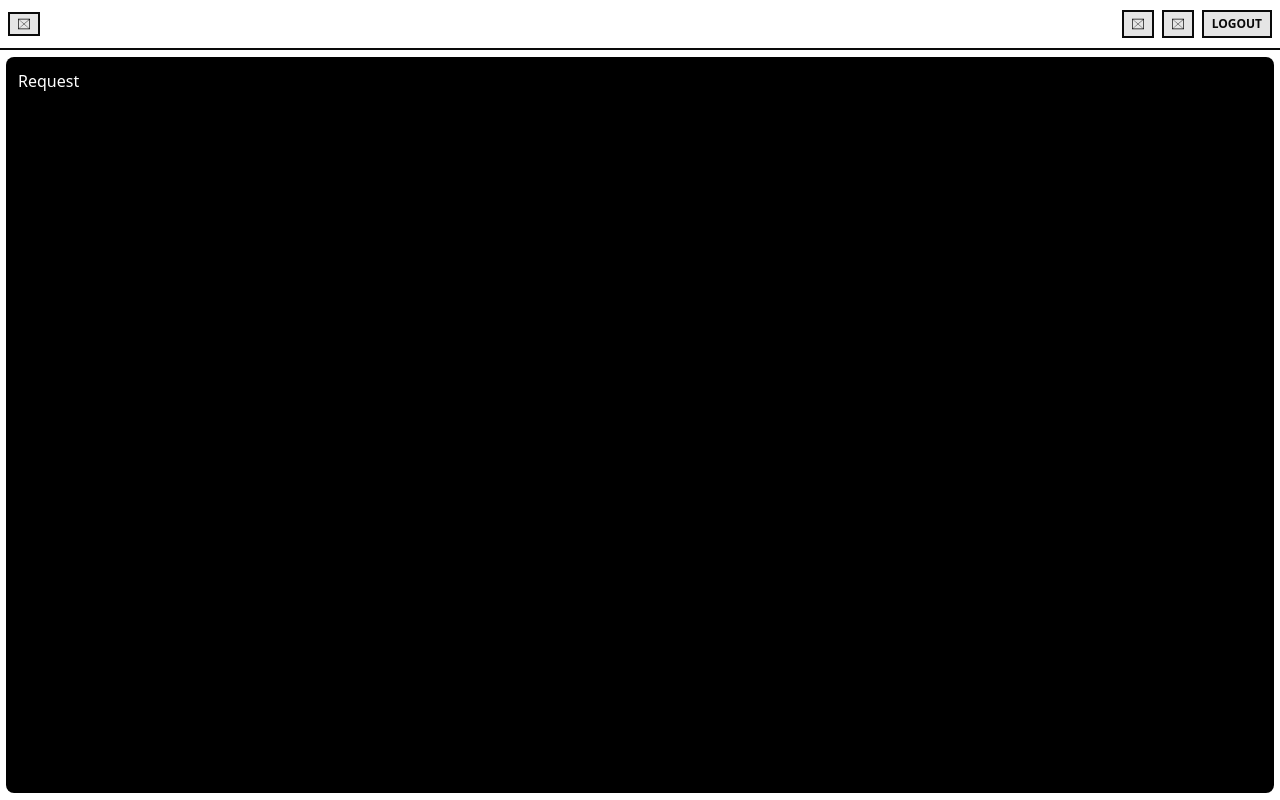
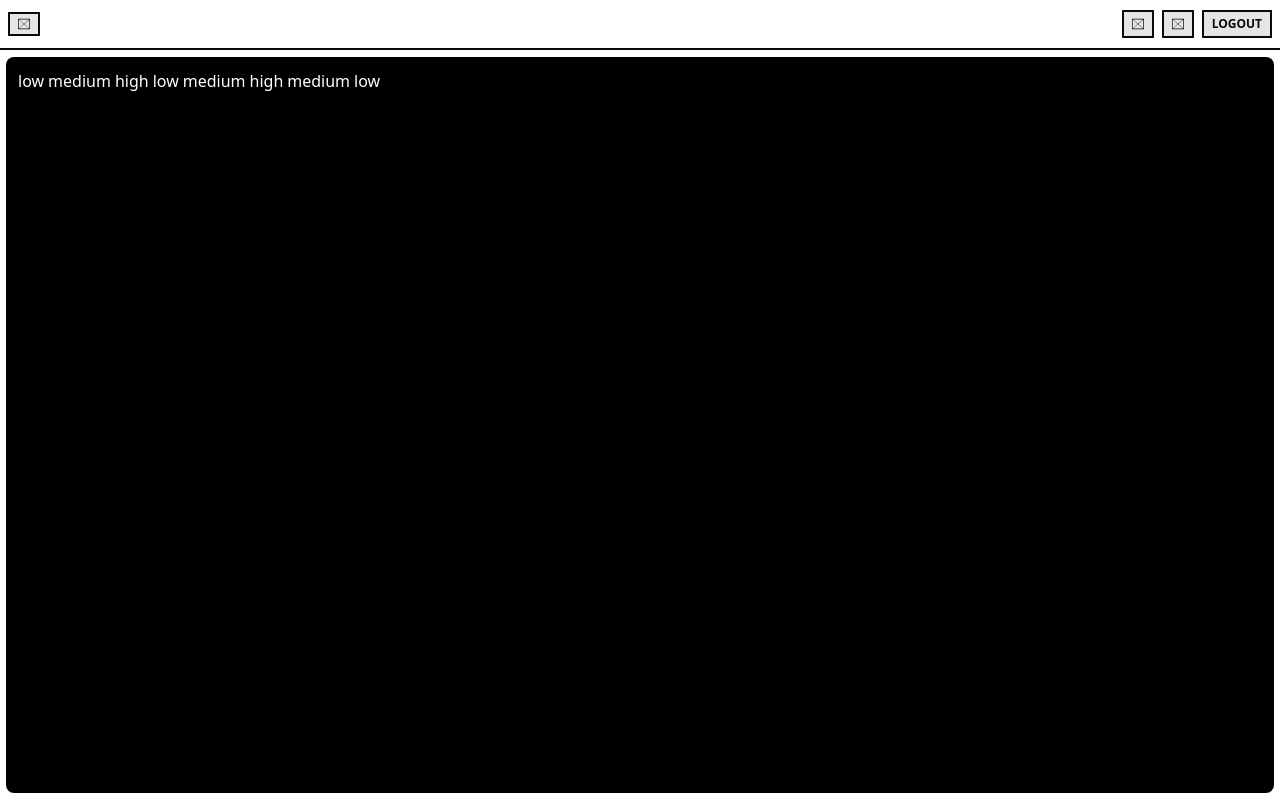
Before and after one commit to Thudles/Senior_Design_Test, a React (Vite) app in the folder Frontend/: page /request in a window 1280 px wide. Built offline with nearby package versions, Linux system fonts and the light colour scheme.

Commit message:
Request page and commonent work

```diff
--- /dev/null
+++ b/Frontend/src/Data/request.js
@@ -0,0 +1,92 @@
+const request = [
+  {
+    userId: "64c8b3f63e8a123456789001",
+    dinighallId: "64c8b3f63e8a123456789011",
+    type: "flexpass",
+    amount: 2,
+    description: "dining halls",
+    status: "pending",
+    priority: "low",
+    createdAt: "2024-12-21T12:00:00Z",
+    updatedAt: "2024-12-21T12:00:00Z",
+  },
+  {
+    userId: "64c8b3f63e8a123456789002",
+    dinighallId: "64c8b3f63e8a123456789012",
+    type: "points",
+    amount: 1,
+    description: "dining halls",
+    status: "pending",
+    priority: "medium",
+    createdAt: "2024-12-21T12:00:00Z",
+    updatedAt: "2024-12-21T12:00:00Z",
+  },
+  {
+    userId: "64c8b3f63e8a123456789003",
+    dinighallId: "64c8b3f63e8a123456789013",
+    type: "flexpass",
+    amount: 3,
+    description: "dining halls",
+    status: "pending",
+    priority: "high",
+    createdAt: "2024-12-21T12:00:00Z",
+    updatedAt: "2024-12-21T12:00:00Z",
+  },
+  {
+    userId: "64c8b3f63e8a123456789004",
+    dinighallId: "64c8b3f63e8a123456789014",
+    type: "points",
+    amount: 2,
+    description: "dining halls",
+    status: "pending",
+    priority: "low",
+    createdAt: "2024-12-21T12:00:00Z",
+    updatedAt: "2024-12-21T12:00:00Z",
+  },
+  {
+    userId: "64c8b3f63e8a123456789005",
+    dinighallId: "64c8b3f63e8a123456789015",
+    type: "flexpass",
+    amount: 1,
+    description: "dining halls",
+    status: "pending",
+    priority: "medium",
+    createdAt: "2024-12-21T12:00:00Z",
+    updatedAt: "2024-12-21T12:00:00Z",
+  },
+  {
+    userId: "64c8b3f63e8a123456789006",
+    dinighallId: "64c8b3f63e8a123456789016",
+    type: "points",
+    amount: 3,
+    description: "dining halls",
+    status: "pending",
+    priority: "high",
+    createdAt: "2024-12-21T12:00:00Z",
+    updatedAt: "2024-12-21T12:00:00Z",
+  },
+  {
+    userId: "64c8b3f63e8a123456789007",
+    dinighallId: "64c8b3f63e8a123456789017",
+    type: "flexpass",
+    amount: 2,
+    description: "dining halls",
+    status: "pending",
+    priority: "medium",
+    createdAt: "2024-12-21T12:00:00Z",
+    updatedAt: "2024-12-21T12:00:00Z",
+  },
+  {
+    userId: "64c8b3f63e8a123456789008",
+    dinighallId: "64c8b3f63e8a123456789018",
+    type: "points",
+    amount: 1,
+    description: "dining halls",
+    status: "pending",
+    priority: "low",
+    createdAt: "2024-12-21T12:00:00Z",
+    updatedAt: "2024-12-21T12:00:00Z",
+  },
+];
+
+export default request;
--- a/Frontend/src/Pages/Request.jsx
+++ b/Frontend/src/Pages/Request.jsx
@@ -1,12 +1,17 @@
 import React from "react";
 import { Navbar } from "../components/Navbar/Navbar";
+import request from "../Data/request";
 
 export const Request = () => {
   return (
     <div className="">
       <Navbar />
       <div className="rounded-lg h-[calc(100vh-64px)] overflow-y-auto w-[100%] bg-black p-3 text-white mt-[51px]">
-        Request
+        <div className="flex gap-1">
+          {request.map((request) => (
+            <div>{request.priority}</div>
+          ))}
+        </div>
       </div>
     </div>
   );
--- a/Frontend/src/components/Home/Request.jsx
+++ b/Frontend/src/components/Home/Request.jsx
@@ -1,11 +1,26 @@
 import React from "react";
+import useEmblaCarousel from "embla-carousel-react";
+import Autoplay from "embla-carousel-autoplay";
+
+import request from "../../Data/request";
 
 export const Request = ({ colspan, rowspan }) => {
+  const [emblaRef, emblaApi] = useEmblaCarousel(
+    { dragFree: true, loop: true },
+    [Autoplay()]
+  );
+
   return (
-    <div
-      className={` ${colspan} ${rowspan}  rounded-lg  bg-projblack p-3 text-white h-[100%] `}
-    >
-      Request
+    <div className={`rounded-lg bg-black p-3 text-black h-[100%] `}>
+      <div className="overflow-hidden h-[100%]" ref={emblaRef}>
+        <div className="flex touch-pan-y touch-pinch-zoom h-[100%]">
+          {request.map((request) => (
+            <div className="flex-[0_0_15%] rounded-md min-w-0 bg-white h-[100%] ml-2 p-1">
+              {request.priority}
+            </div>
+          ))}
+        </div>
+      </div>
     </div>
   );
 };
```
